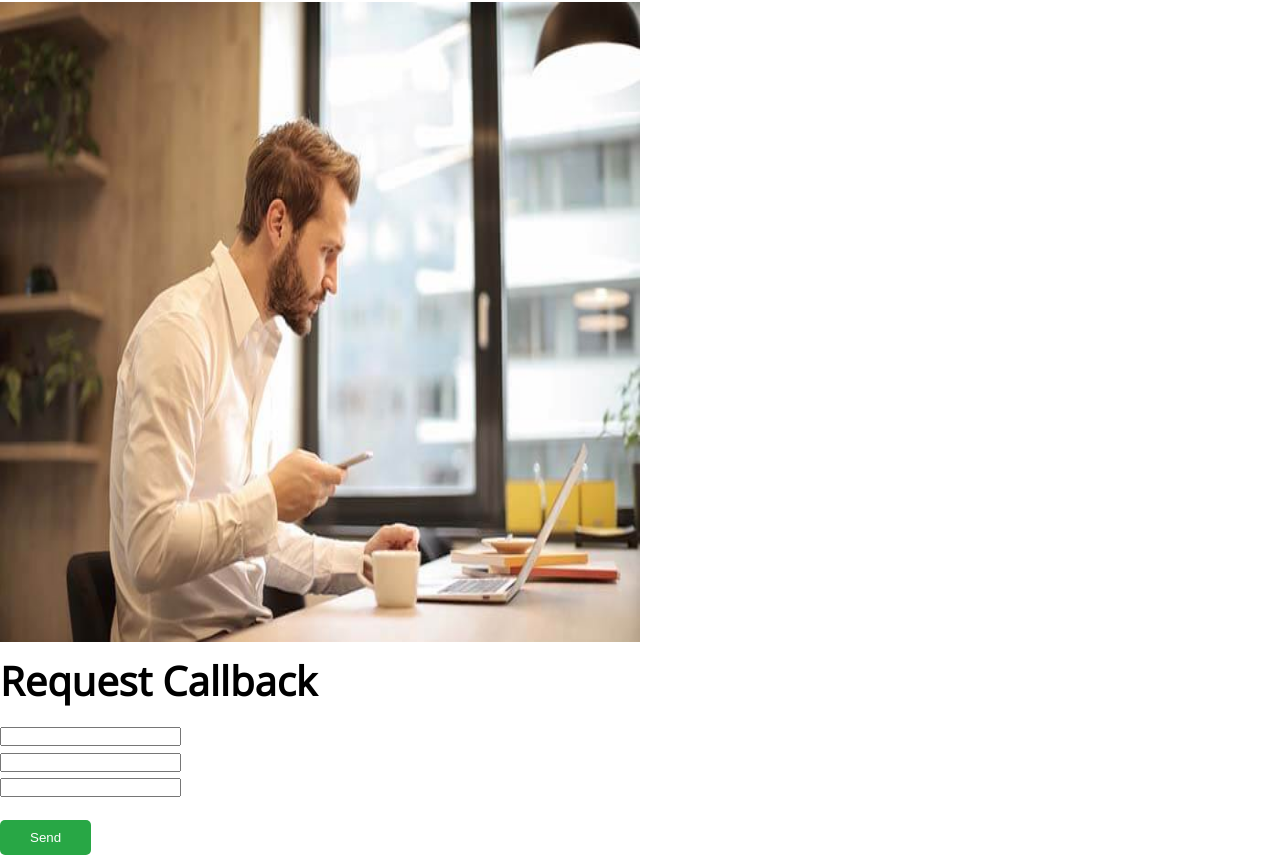
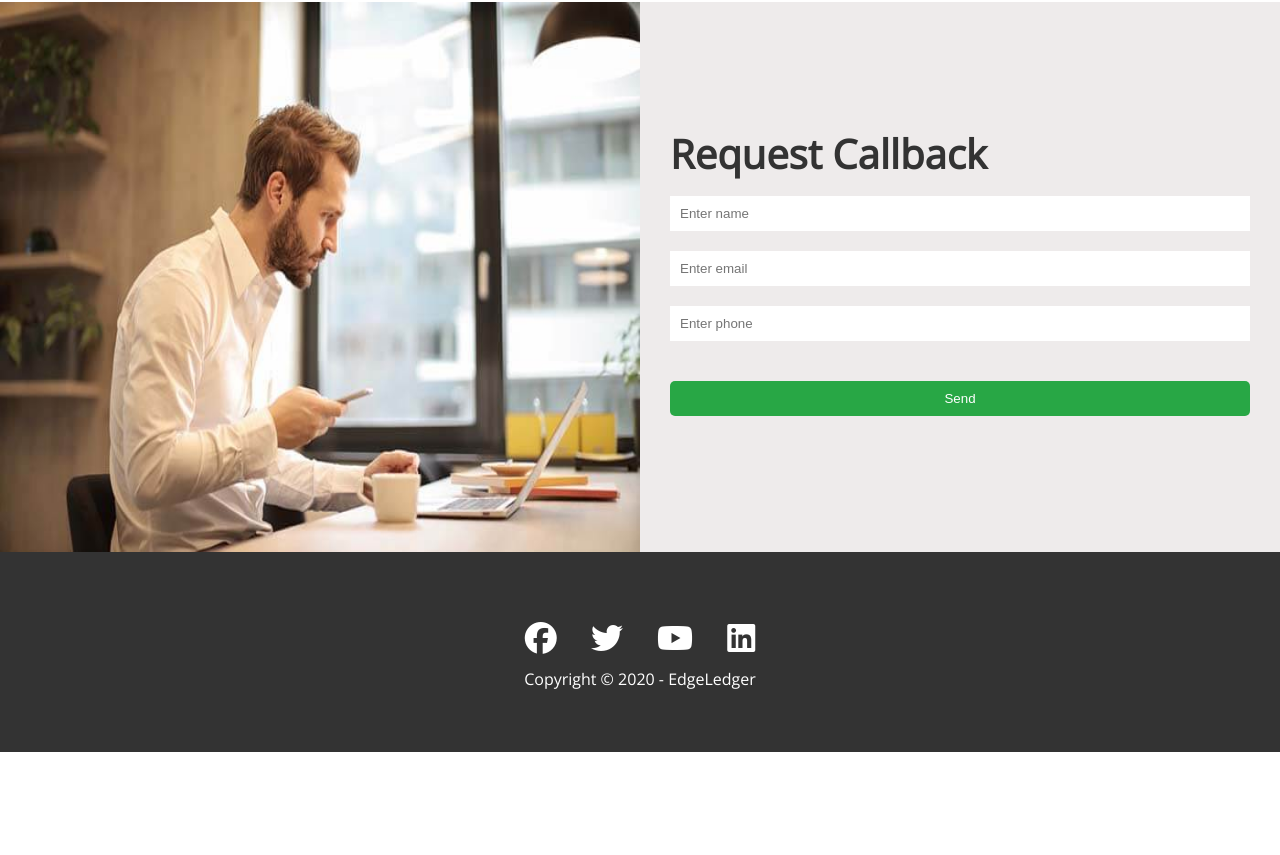
Before and after one commit to LauraBattaglin/Consulting-Website, a plain HTML site: page index.html in a window 1280 px wide. Shown: the part 3777-4632 px from the top of the page. After the commit the page ends 4529 px from the top, so only its background shows below. Drawn offline with nearby package versions, Linux system fonts and the light colour scheme.

Commit message:
created the contact and footer sections on the main page.

```diff
--- a/index.html
+++ b/index.html
@@ -147,23 +147,39 @@
       <div class="img">
         <img src="./image_resources/home/contact.jpg" alt="" />
       </div>
-      <div class="contact-group">
+      <div class="contact-group bg-light">
         <h2 class="font">Request Callback</h2>
         <form action="process.php">
           <div class="form-group">
-            <input type="text" name="name" id="name">
+            <input type="text" name="name" id="name" placeholder="Enter name"></input>
           </div>
           <div class="form-group">
-            <input type="email" name="email" id="email">
+            <input type="email" name="email" id="email" placeholder="Enter email"></input>
           </div>
           <div class="form-group">
-            <input name="phone" id="phone"></input>
+            <input name="phone" id="phone" placeholder="Enter phone">
           </div>
-          <button type="submit" class="btn bg-green">Send</button>
+          <button type="submit" class="btn bg-green btn-2">Send</button>
         </form>
       </div>
     </section>
   </section>
-  </main>
+</main>
+
+  <footer id="footer" class="bg-dark">
+    <div class="flex-container">
+      <div class="midias">
+        <a href="#"><i class="fa-brands fa-facebook fa-2x"></i></a>
+        <a href="#"><i class="fa-brands fa-twitter fa-2x"></i></a>
+        <a href="#"><i class="fa-brands fa-youtube fa-2x"></i></a>
+        <a href="#"><i class="fa-brands fa-linkedin fa-2x"></i></a>
+      </div>
+    </div>
+
+    <div class="copy">
+      <p>Copyright &copy; 2020 - EdgeLedger</p>
+    </div>
+  </footer>
+
 </body>
 </html>
--- a/style.css
+++ b/style.css
@@ -15,6 +15,10 @@
 .bg-light {
   color: #333;
   background: #fff;
+}
+.bg-dark {
+  color: #fff;
+  background: #333;
 }
 .bg-green {
   background: #28a745;
@@ -60,6 +64,9 @@ p {
   border: #fff 1px solid;
 }
 
+.btn-2 {
+  width: 100%;
+}
 .btn i {
   padding-right: 5px;
 }
@@ -228,4 +235,55 @@ img {
   border-radius: 50%;
   height: 80%;
   width: 95%;
-  }
+}
+
+/* Main - Contact */
+
+#contact {
+  display: flex;
+  height: 550px;
+}
+
+#contact img {
+  height: 550px;
+}
+.contact-group {
+  padding: 120px 30px;
+  background-color: rgb(238, 235, 235);
+  flex-grow: 1;
+}
+
+.form-group {
+  margin-bottom: 20px;
+}
+.form-group input {
+  width: 100%;
+  padding: 10px;
+  border: none;
+}
+.form-group input:focus {
+  outline-color: #28a745;
+}
+
+/* Footer */
+
+#footer {
+  height: 200px;
+  text-align: center;
+  padding: 70px 0;
+
+}
+
+.flex-container {
+  display: flex;
+  justify-content: center;
+
+}
+
+.midias i {
+  padding: 0 15px;
+}
+
+.midias i:hover {
+  color: #28a745;
+}
```
Also changed, not shown: blog.html (added, +29 -0 lines).
